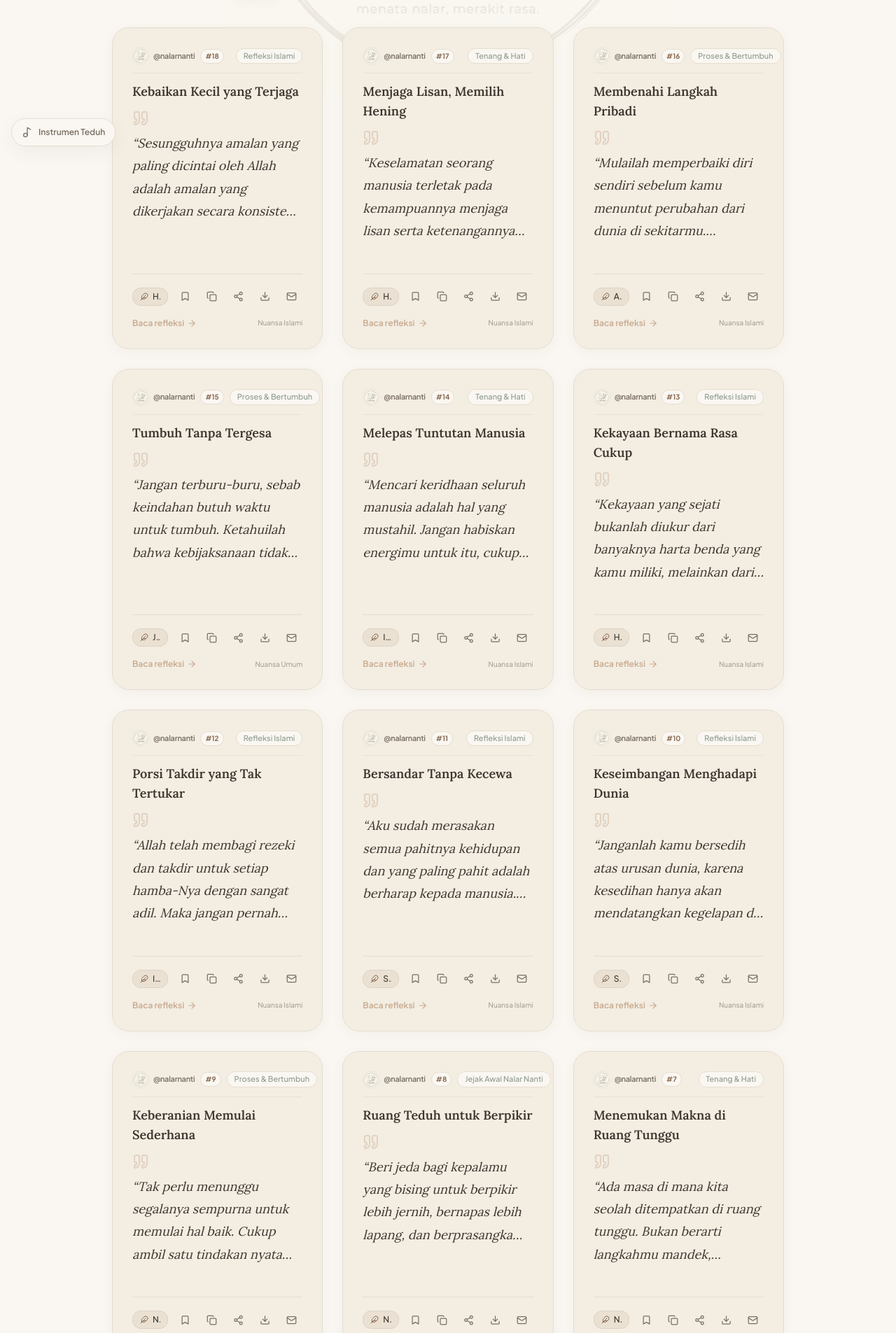
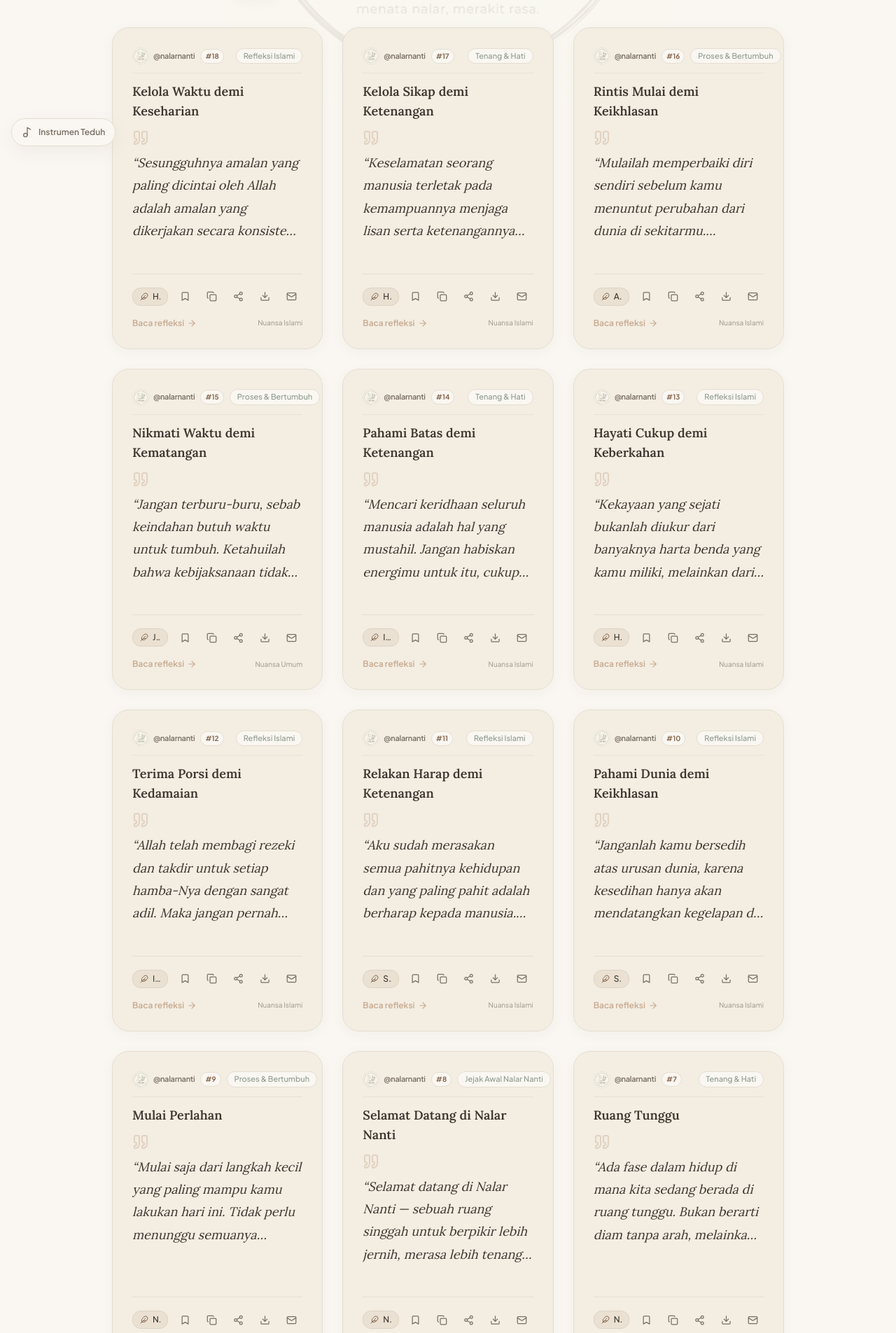
Before and after one commit to amascar23/nalar-nanti-web, a Next.js app: page /koleksi in a window 1280 px wide. Shown: the part 575-2480 px from the top of the page at 70% size. Built offline with nearby package versions, Linux system fonts and the light colour scheme; no server answers.

Commit message:
Memastikan 100% keaslian kutipan Nalar Nanti sesuai versi asli Instagram

```diff
--- a/src/data/quotes.ts
+++ b/src/data/quotes.ts
@@ -1,8 +1,7 @@
 /**
  * ============================================================================
- * KOLEKSI KUTIPAN ASLI @nalarnanti (18 Postingan Lengkap - Edisi Refinemen Diksi)
- * Diurutkan dari yang terbaru (No. 18) hingga postingan pertama (No. 1)
- * Variasi diksi kaya, puitis, dan bebas dari formula judul/frasa yang berulang.
+ * KOLEKSI KUTIPAN ASLI @nalarnanti (18 Postingan Lengkap)
+ * Diurutkan dari yang terbaru (No. 18) hingga postingan pertama (No. 1 "Titik Awal")
  * ============================================================================
  */
 
@@ -31,157 +30,157 @@ export const QUOTES_DATA: QuoteItem[] = [
     id: "18",
     orderNumber: 18,
     isFeatured: true,
-    themeTitle: "Kebaikan Kecil yang Terjaga",
+    themeTitle: "Kelola Waktu demi Keseharian",
     quote:
       "Sesungguhnya amalan yang paling dicintai oleh Allah adalah amalan yang dikerjakan secara konsisten, meskipun bentuknya terlihat berupa hal-hal yang kecil.",
     source: "HR. Bukhari & Muslim",
     category: "Refleksi Islami",
     type: "Islami",
     reflection:
-      "Tidak perlu menanti momentum besar untuk merajut kebaikan. Ketekunan sederhana yang dirawat setiap hari dengan hati yang hadir jauh lebih bermakna di hadapan-Nya.",
+      "Tidak perlu menunggu langkah besar untuk memulai kebaikan. Langkah kecil yang dijaga setiap hari dengan hati yang hadir jauh lebih bermakna di sisi-Nya.",
   },
   {
     id: "17",
     orderNumber: 17,
     isFeatured: false,
-    themeTitle: "Menjaga Lisan, Memilih Hening",
+    themeTitle: "Kelola Sikap demi Ketenangan",
     quote:
       "Keselamatan seorang manusia terletak pada kemampuannya menjaga lisan serta ketenangannya dalam merespons dan mengabaikan segala hal yang tidak berguna.",
     source: "HR. Tirmidzi",
     category: "Tenang & Hati",
     type: "Islami",
     reflection:
-      "Tidak setiap riak harus ditanggapi dan tidak semua ucapan wajib dibalas. Menahan diri dari hal yang sia-sia adalah benteng terbaik menjaga kemurnian batin.",
+      "Tidak semua hal perlu ditanggapi dan tidak semua ucapan perlu dibalas. Memilih diam pada hal yang tidak bermanfaat adalah cara terbaik menjaga kejernihan hati.",
   },
   {
     id: "16",
     orderNumber: 16,
     isFeatured: false,
-    themeTitle: "Membenahi Langkah Pribadi",
+    themeTitle: "Rintis Mulai demi Keikhlasan",
     quote:
       "Mulailah memperbaiki diri sendiri sebelum kamu menuntut perubahan dari dunia di sekitarmu. Sesungguhnya, nalar yang jernih selalu tahu di mana ia harus mulai melangkah dan mengambil tanggung jawab.",
     source: "Ali bin Abi Thalib RA",
     category: "Proses & Bertumbuh",
     type: "Islami",
     reflection:
-      "Transformasi yang paling meneduhkan senantiasa bermula dari ruang terdalam diri. Saat kita sibuk merapikan langkah pribadi, semesta di sekitar pun terasa kian lapang.",
+      "Perubahan yang paling menenangkan selalu dimulai dari dalam diri sendiri. Saat kita fokus membenahi langkah pribadi, dunia di sekitar pun terasa lebih lapang.",
   },
   {
     id: "15",
     orderNumber: 15,
     isFeatured: false,
-    themeTitle: "Tumbuh Tanpa Tergesa",
+    themeTitle: "Nikmati Waktu demi Kematangan",
     quote:
       "Jangan terburu-buru, sebab keindahan butuh waktu untuk tumbuh. Ketahuilah bahwa kebijaksanaan tidak datang dari ketergesaan, melainkan dari kesabaran jiwa yang mau menikmati setiap prosesnya.",
     source: "Jalaluddin Rumi",
     category: "Proses & Bertumbuh",
     type: "Umum",
     reflection:
-      "Beri izin bagi dirimu untuk berproses tanpa desakan. Segala sesuatu yang mekar pada masanya akan selalu memiliki akar yang jauh lebih kukuh.",
+      "Beri ruang bagi dirimu untuk bertumbuh tanpa paksaan. Segala sesuatu yang matang pada waktunya akan selalu memiliki akar yang lebih kuat.",
   },
   {
     id: "14",
     orderNumber: 14,
     isFeatured: false,
-    themeTitle: "Melepas Tuntutan Manusia",
+    themeTitle: "Pahami Batas demi Ketenangan",
     quote:
       "Mencari keridhaan seluruh manusia adalah hal yang mustahil. Jangan habiskan energimu untuk itu, cukup fokus memperbaiki apa yang ada di dalam dirimu.",
     source: "Imam Syafi'i",
     category: "Tenang & Hati",
     type: "Islami",
     reflection:
-      "Melepaskan dahaga untuk selalu disukai atau dipahami semua orang adalah pintu gerbang kedamaian. Cukup jaga niatmu tetap lurus dan teruslah berbenah.",
+      "Melepaskan keinginan untuk selalu dipahami semua orang adalah awal dari kedamaian. Cukup jaga niat baikmu dan terus perbaiki diri.",
   },
   {
     id: "13",
     orderNumber: 13,
     isFeatured: false,
-    themeTitle: "Kekayaan Bernama Rasa Cukup",
+    themeTitle: "Hayati Cukup demi Keberkahan",
     quote:
       "Kekayaan yang sejati bukanlah diukur dari banyaknya harta benda yang kamu miliki, melainkan dari hadirnya rasa cukup dan lapangnya hati dalam menerima setiap porsi kehidupan.",
     source: "HR. Bukhari & Muslim",
     category: "Refleksi Islami",
     type: "Islami",
     reflection:
-      "Qanaah mengubah hal yang sederhana menjadi terasa melimpah ruah. Di saat dada lapang menerima apa yang ada hari ini, keberkahan akan tinggal menetap.",
+      "Rasa cukup membuat hal sederhana terasa melimpah. Saat hati lapang menerima apa yang ada hari ini, di situlah keberkahan menetap.",
   },
   {
     id: "12",
     orderNumber: 12,
     isFeatured: false,
-    themeTitle: "Porsi Takdir yang Tak Tertukar",
+    themeTitle: "Terima Porsi demi Kedamaian",
     quote:
       "Allah telah membagi rezeki dan takdir untuk setiap hamba-Nya dengan sangat adil. Maka jangan pernah kamu merasa cemas atau takut akan apa yang belum menjadi porsimu.",
     source: "Ibnu Qayyim Al-Jauziyyah",
     category: "Refleksi Islami",
     type: "Islami",
     reflection:
-      "Apa yang digariskan untukmu tidak akan pernah tersasar ke pelukan orang lain. Istirahatkan pikiranmu dari kecemasan terhadap hari esok yang belum tiba.",
+      "Apa yang memang ditakdirkan untukmu tidak akan pernah tertukar alamat. Tenangkan pikiranmu dari rasa cemas akan sesuatu yang belum tiba.",
   },
   {
     id: "11",
     orderNumber: 11,
     isFeatured: false,
-    themeTitle: "Bersandar Tanpa Kecewa",
+    themeTitle: "Relakan Harap demi Ketenangan",
     quote:
       "Aku sudah merasakan semua pahitnya kehidupan dan yang paling pahit adalah berharap kepada manusia. Maka gantungkan segala harapanmu hanya kepada Allah, agar hatimu selalu menemukan ketenangan.",
     source: "Sayyidina Ali bin Abi Thalib",
     category: "Refleksi Islami",
     type: "Islami",
     reflection:
-      "Kemampuan manusia sangat terbatas untuk memikul ekspektasi kita. Sandarkan seluruh harapmu hanya kepada Dzat yang tak pernah ingkar janji.",
+      "Manusia memiliki batas dalam memenuhi harapan kita, sedangkan Allah tidak pernah mengecewakan hamba yang bersandar sepenuhnya kepada-Nya.",
   },
   {
     id: "10",
     orderNumber: 10,
     isFeatured: false,
-    themeTitle: "Keseimbangan Menghadapi Dunia",
+    themeTitle: "Pahami Dunia demi Keikhlasan",
     quote:
       "Janganlah kamu bersedih atas urusan dunia, karena kesedihan hanya akan mendatangkan kegelapan di dalam hati. Dan janganlah kamu terlalu bangga dengan kenikmatannya, karena ia tidak akan pernah kekal.",
     source: "Sayyidina Umar bin Khattab RA",
     category: "Refleksi Islami",
     type: "Islami",
     reflection:
-      "Dunia ini hanyalah persinggahan sementara—duka dan tawanya silih berganti. Sambut keduanya dengan hati yang tawaduk, lapang, dan bersahaja.",
+      "Segala sesuatu di dunia ini bersifat sementara—baik sedihnya maupun senangnya. Sikapi keduanya dengan hati yang seimbang dan ikhlas.",
   },
   {
     id: "9",
     orderNumber: 9,
     isFeatured: false,
-    themeTitle: "Keberanian Memulai Sederhana",
+    themeTitle: "Mulai Perlahan",
     quote:
-      "Tak perlu menunggu segalanya sempurna untuk memulai hal baik. Cukup ambil satu tindakan nyata yang paling mampu kamu kerjakan hari ini.",
+      "Mulai saja dari langkah kecil yang paling mampu kamu lakukan hari ini. Tidak perlu menunggu semuanya sempurna untuk memulai kebaikan.",
     source: "Nalar Nanti",
     category: "Proses & Bertumbuh",
     type: "Umum",
     reflection:
-      "Kerap kali yang memberatkan bukanlah panjangnya jalan di depan, melainkan keraguan di awal. Begitu kakimu terayun, pintu-pintu kemudahan akan mulai menyingkap.",
+      "Sering kali kita tertahan karena menunggu waktu yang paling sempurna, padahal keberanian untuk mulai hari ini sudah merupakan separuh perjalanan.",
   },
   {
     id: "8",
     orderNumber: 8,
     isFeatured: false,
-    themeTitle: "Ruang Teduh untuk Berpikir",
+    themeTitle: "Selamat Datang di Nalar Nanti",
     quote:
-      "Beri jeda bagi kepalamu yang bising untuk berpikir lebih jernih, bernapas lebih lapang, dan berprasangka baik pada setiap takdir.",
+      "Selamat datang di Nalar Nanti — sebuah ruang singgah untuk berpikir lebih jernih, merasa lebih tenang, dan berprasangka baik pada setiap ketetapan.",
     source: "Nalar Nanti",
     category: "Jejak Awal Nalar Nanti",
     type: "Umum",
     reflection:
-      "Ketika dunia luar terasa terlalu bising, kembalilah menyapa ke dalam. Ketenangan sejati senantiasa bersemi di dalam hening yang disadari.",
+      "Ruang ini hadir sebagai teman dudukmu saat pikiran sedang ramai. Ambil napas sejenak, baca pelan-pelan, dan temukan keteduhanmu di sini.",
   },
   {
     id: "7",
     orderNumber: 7,
     isFeatured: false,
-    themeTitle: "Menemukan Makna di Ruang Tunggu",
+    themeTitle: "Ruang Tunggu",
     quote:
-      "Ada masa di mana kita seolah ditempatkan di ruang tunggu. Bukan berarti langkahmu mandek, melainkan jiwamu sedang dipersiapkan untuk menerima hal yang lebih baik.",
+      "Ada fase dalam hidup di mana kita sedang berada di ruang tunggu. Bukan berarti diam tanpa arah, melainkan sedang dipersiapkan untuk sesuatu yang lebih tepat pada waktunya.",
     source: "Nalar Nanti",
     category: "Tenang & Hati",
     type: "Umum",
     reflection:
-      "Menanti memang kerap menguji kesabaran. Namun di sela penantian itulah hatimu ditempa untuk yakin bahwa waktu terbaik Allah tak pernah terlambat.",
+      "Menunggu memang sering menguji kesabaran, namun di ruang tunggu itulah hati dilatih untuk percaya bahwa waktu terbaik sedang disiapkan.",
   },
   {
     id: "6",
@@ -194,71 +193,71 @@ export const QUOTES_DATA: QuoteItem[] = [
     category: "Proses & Bertumbuh",
     type: "Umum",
     reflection:
-      "Ketika pikiran tertata bening, harapan kembali menemukan kompasnya. Berjalanlah perlahan, yang terpenting arah langkahmu tidak padam.",
+      "Ketika pikiran tertata dengan tenang, harapan pun kembali menemukan bentuknya. Pelan-pelan saja, yang penting terus berjalan.",
   },
   {
     id: "5",
     orderNumber: 5,
     isFeatured: false,
-    themeTitle: "Kawan Duduk di Kala Lelah",
+    themeTitle: "Halo, Ruang Teduh",
     quote:
-      "Jika harimu terasa melelahkan, jadikan jeda ini sebagai kawan duduk yang ramah bagi jiwamu sebelum kembali menapaki perjalanan.",
+      "Halo, terima kasih sudah singgah. Semoga setiap kata yang kamu temukan di ruang kecil ini bisa menjadi teman berbincang yang menenangkan pikiranmu hari ini.",
     source: "Nalar Nanti",
     category: "Jejak Awal Nalar Nanti",
     type: "Umum",
     reflection:
-      "Kita kerap lupa bahwa raga dan batin pun berhak beristirahat. Luangkan beberapa menit untuk bernapas tanpa penghakiman.",
+      "Setiap kalimat ditulis sebagai pengingat sederhana bagi diri sendiri dan siapa pun yang sedang membutuhkan jeda.",
   },
   {
     id: "4",
     orderNumber: 4,
     isFeatured: false,
-    themeTitle: "Meletakkan Beban di Ujung Malam",
+    themeTitle: "Pikiran Malam",
     quote:
-      "Malam selalu punya cara memanggil kembali hal-hal yang belum selesai dipikirkan. Letakkan sejenak gundahmu; tidak semua tanya harus tuntas malam ini, ada hal yang cukup dinalar nanti.",
+      "Malam selalu punya cara untuk memunculkan kembali hal-hal yang belum selesai dipikirkan. Letakkan sejenak kekhawatiranmu; tidak semua pertanyaan harus dijawab malam ini, ada hal-hal yang cukup dinalar nanti.",
     source: "Nalar Nanti",
     category: "Tenang & Hati",
     type: "Umum",
     reflection:
-      "Rebahkan dirimu dengan rasa aman malam ini. Fajar esok akan menyapa bersama ketajaman nalar dan kelapangan dada yang baru.",
+      "Izinkan dirimu beristirahat dengan tenang malam ini. Esok hari akan datang dengan kejernihan pikiran yang baru.",
   },
   {
     id: "3",
     orderNumber: 3,
     isFeatured: false,
-    themeTitle: "Menatap Linimasa Sendiri",
+    themeTitle: "Fokus dari Dalam",
     quote:
-      "Sebelum sibuk merapikan banyak hal di luar sana, tengoklah apa yang berkecamuk di dalam diri. Kedamaian mekar saat kita berhenti membandingkan langkah sendiri dengan orang lain.",
+      "Sebelum sibuk merapikan banyak hal di luar sana, mulailah dengan menata apa yang ada di dalam diri. Ketenangan lahir saat kita berhenti membandingkan langkah sendiri dengan orang lain.",
     source: "Nalar Nanti",
     category: "Proses & Bertumbuh",
     type: "Umum",
     reflection:
-      "Tiap insan memiliki lintasan dan musim bertumbuhnya masing-masing. Rawat kebunmu sendiri dengan tekun dan penuh syukur.",
+      "Setiap orang memiliki garis waktu dan ujiannya masing-masing. Fokuslah merawat ketenangan di dalam dirimu sendiri.",
   },
   {
     id: "2",
     orderNumber: 2,
     isFeatured: false,
-    themeTitle: "Mengakui Rasa Lelah",
+    themeTitle: "Apa Kabar Hari Ini?",
     quote:
-      "Tidak apa-apa jika hari ini tidak berjalan seindah rencanamu. Mengakui bahwa diri sedang letih adalah bentuk welas asih paling jujur pada diri sendiri.",
+      "Apa kabar hari ini? Jika kepala terasa penuh dan langkah terasa berat, singgahlah sejenak. Tidak apa-apa untuk merasa lelah, tinggalkan jejak ceritamu di sini sebelum kembali melangkah.",
     source: "Nalar Nanti",
     category: "Jejak Awal Nalar Nanti",
     type: "Umum",
     reflection:
-      "Menjadi tegar bukan berarti pantang rehat. Ada waktu untuk melaju kencang, dan ada waktu untuk duduk memulihkan tenaga.",
+      "Mengakui bahwa diri sedang lelah bukanlah tanda kelemahan, melainkan bentuk kejujuran agar kita tahu kapan harus berhenti sejenak.",
   },
   {
     id: "1",
     orderNumber: 1,
     isFeatured: false,
-    themeTitle: "Keberanian Memulai Titik Awal",
+    themeTitle: "Titik Awal",
     quote:
-      "Setiap perjalanan bermakna selalu berakar dari satu titik awal yang sederhana: keberanian untuk berhenti sejenak, menjernihkan niat, dan melangkah apa adanya.",
+      "Setiap perjalanan panjang selalu dimulai dari satu titik awal yang sederhana: keberanian untuk berhenti sejenak, menata pikiran, dan melangkah dengan niat yang jujur.",
     source: "Nalar Nanti",
     category: "Jejak Awal Nalar Nanti",
     type: "Umum",
     reflection:
-      "Dari titik mula inilah Nalar Nanti bertumbuh—sebagai pengingat abadi bahwa hidup selalu memberi ruang untuk memulai kembali dengan hati yang lebih lapang.",
+      "Dari titik awal inilah Nalar Nanti lahir—sebagai catatan perjalanan untuk terus belajar memahami hidup dengan hati yang lebih lapang.",
   },
 ];
```
